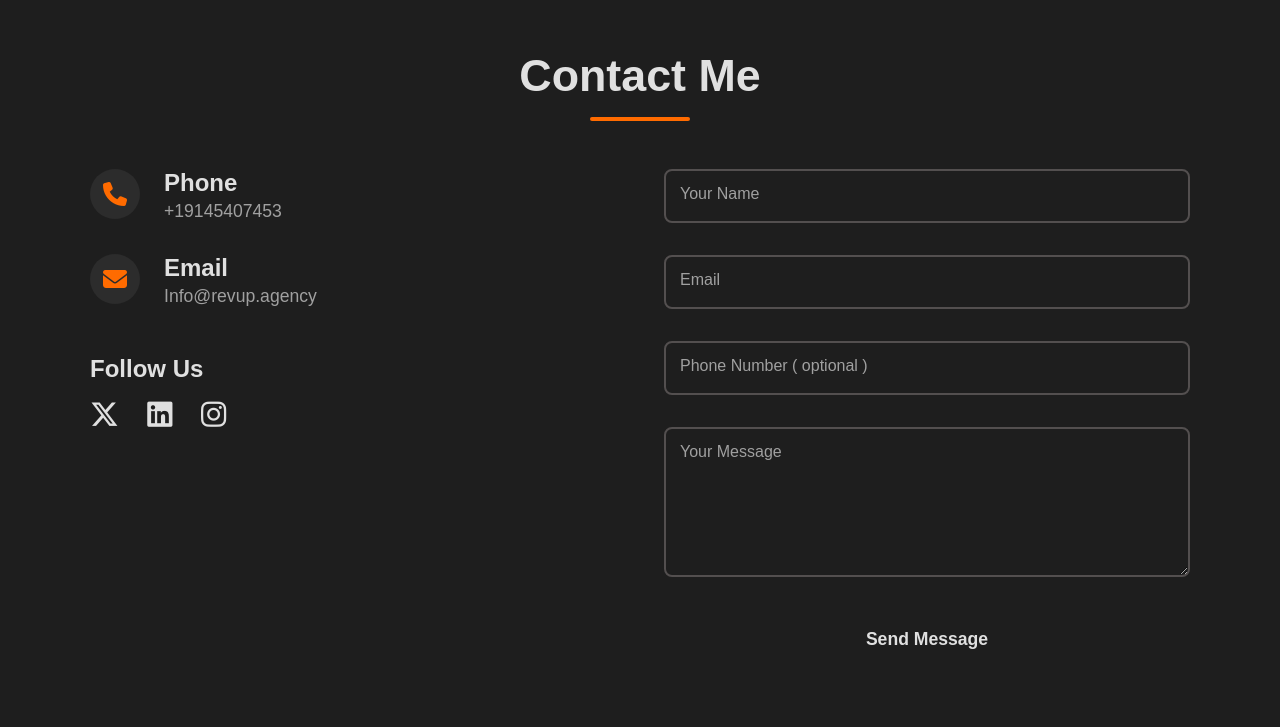
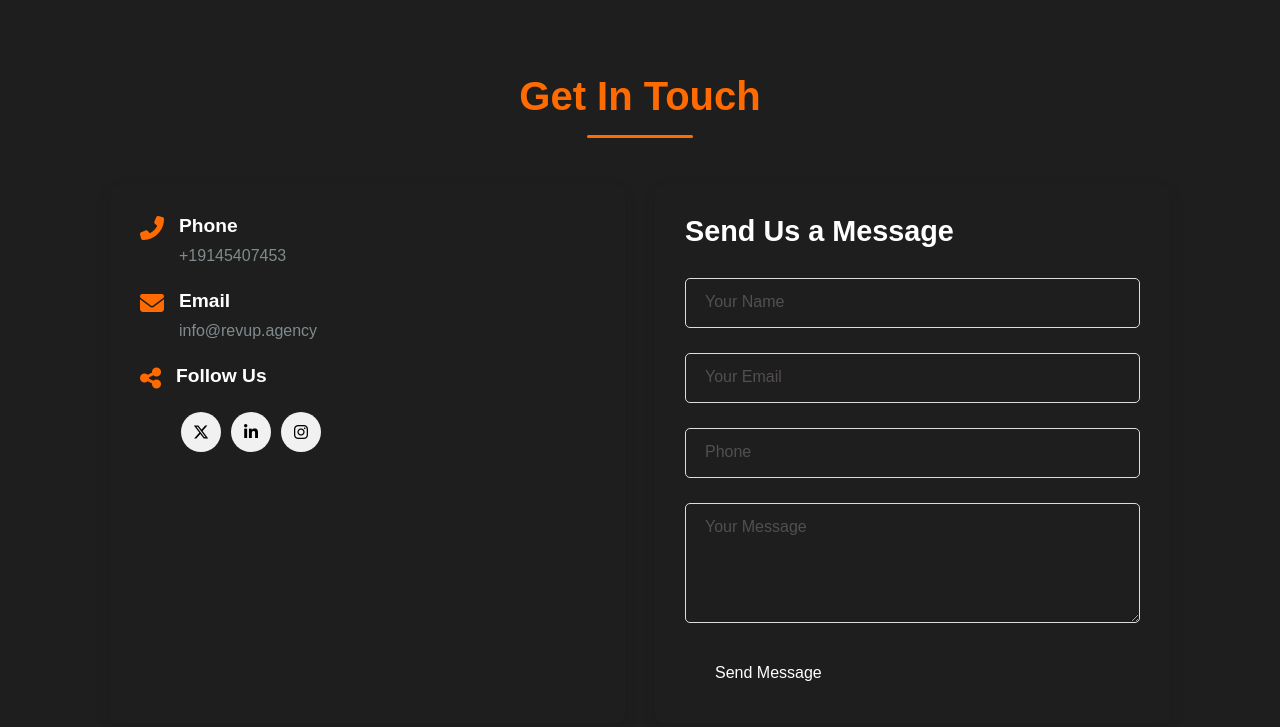
Before and after one commit to bilalmunir2626/RevUp, a plain HTML site: page index.html in a window 1280 px wide. Shown: the part 4579-5306 px from the top of the page. Drawn offline with Linux system fonts and the light colour scheme.

Commit message:
Add files via upload

```diff
--- a/index.html
+++ b/index.html
@@ -11,6 +11,11 @@
     <link rel="stylesheet" href="style.css">
     <link rel="stylesheet" href="utils.css">
     <link rel="stylesheet" href="https://cdnjs.cloudflare.com/ajax/libs/font-awesome/6.5.1/css/all.min.css">
+
+    <link rel="apple-touch-icon" sizes="180x180" href="image/apple-touch-icon.png">
+<link rel="icon" type="image/png" sizes="32x32" href="images/favicon-32x32.png">
+<link rel="icon" type="image/png" sizes="16x16" href="images/favicon-16x16.png">
+<link rel="manifest" href="/site.webmanifest">
 </head>
 
 <body>
@@ -405,72 +410,79 @@
                 </div>
             </section>
             <!-- contact section starts from here  -->
-             <section id="contact" class="contact">
-        <div class="container">
-            <div class="section-header">
-                <h2>Contact Me</h2>
-                <div class="underline"></div>
-            </div>
-            <div class="contact-content" >
-                <div class="contact-info">
-                    <div class="contact-item">
-                        <div class="contact-icon">
-                            <i class="fas fa-phone"></i>
-                        </div>
-                        <div class="contact-text">
-                            <h3>Phone</h3>
-                            <p>+19145407453</p>
+        <section id="contact" class="contact-section">
+        <h2 class="section-title underline reveal">Get In Touch</h2>
 
-                        </div>
+        <div class="contact-container">
+            <!-- Contact Information Container -->
+            <div class="contact-info reveal">
+
+                <div class="info-item">
+                    <div class="info-icon">
+                        <i class="fas fa-phone-alt"></i>
                     </div>
-                    <div class="contact-item">
-                        <div class="contact-icon">
-                            <i class="fas fa-envelope"></i>
-                        </div>
-                        <div class="contact-text">
-                            <h3>Email</h3>
-                            <p>Info@revup.agency</p>
-                        </div>
+                    <div class="info-content">
+                        <h4>Phone</h4>
+                        <p>+19145407453</p>
                     </div>
+                </div>
 
-                    <div class="contact-social">
-                        <h3>Follow Us</h3>
+                <div class="info-item">
+                    <div class="info-icon">
+                        <i class="fas fa-envelope"></i>
+                    </div>
+                    <div class="info-content">
+                        <h4>Email</h4>
+                        <a href="mailto:your.email@example.com">info@revup.agency</a>
+                    </div>
+                </div>
+
+                <div class="info-item">
+                    <div class="info-icon">
+                        <i class="fas fa-share-alt"></i>
+                    </div>
+                    <div class="info-content">
+                        <h4>Follow Us</h4>
                         <div class="social-links">
-                            <a href="https://x.com/revup_agency" aria-label="Twitter" target="Twitter"><i
-                                    class="fab fa-x-twitter"></i></a>
-                            <a href="https://www.linkedin.com/company/revup-dot-agency/" aria-label="LinkedIn"
-                                target="_blank"><i class="fab fa-linkedin"></i></a>
-                            <a href="https://www.instagram.com/revup.dot.agency?igsh=MXEyeHR2NWRnd3Z1Mg%3D%3D&utm_source=qr" aria-label="Instagram"
-                                target="_blank"><i class="fab fa-instagram"></i></a>
+                            <a href="https://x.com/usmanmunirum?s=21" aria-label="Twitter" target="_blank"><i class="fab fa-x-twitter"></i></a>
+                            <a href="https://www.linkedin.com/company/revup-dot-agency/" aria-label="LinkedIn" target="_blank"><i class="fab fa-linkedin-in"></i></a>
+                            <a href="https://www.instagram.com/revup.dot.agency?igsh=MXEyeHR2NWRnd3Z1Mg%3D%3D&utm_source=qr" aria-label="Instagram" target="_blank"><i class="fab fa-instagram"></i></a>
                         </div>
                     </div>
                 </div>
-                <form action="https://formsubmit.co/usman.revup@gmail.com" method="POST" class="modern-form">
+            </div>
+
+            <!-- Contact Form Container -->
+            <div class="contact-form reveal">
+                <h3>Send Us a Message</h3>
+                <form action="https://formsubmit.co/usman.revup@gmail.com" method="POST">
+                    <!-- Add your actual email in the form action above -->
+
 
                     <div class="form-group">
-                        <input type="text" id="name" name="name" class="form-control" placeholder=" " required>
-                        <label for="name">Your Name</label>
+                        <input type="text" name="name" class="form-control" placeholder=" " required>
+                        <label class="form-label">Your Name</label>
                     </div>
 
                     <div class="form-group">
-                        <input type="email" id="email" name="email" class="form-control" placeholder=" " required>
-                        <label for="email">Email</label>
+                        <input type="email" name="email" class="form-control" placeholder=" " required>
+                        <label class="form-label">Your Email</label>
                     </div>
 
                     <div class="form-group">
-                        <input type="tel" id="phone" name="phone" class="form-control" placeholder=" ">
-                        <label for="phone">Phone Number ( optional ) </label>
+                        <input type="tel" name="phone" class="form-control" placeholder=" ">
+                        <label class="form-label">Phone</label>
                     </div>
 
                     <div class="form-group">
-                        <textarea id="message" name="message" class="form-control" placeholder=" " required></textarea>
-                        <label for="message">Your Message</label>
+                        <textarea name="message" class="form-control" placeholder=" " required></textarea>
+                        <label class="form-label">Your Message</label>
                     </div>
 
                     <button type="submit" class="submit-btn">Send Message</button>
-
                 </form>
             </div>
+        </div>
     </section>
         </main>
         <!-- START: Simplified Modern Footer -->
--- a/style.css
+++ b/style.css
@@ -823,182 +823,172 @@ img {
     border: 0;
 }
 /* --- Contact Section Styling --- */
-#contact {
-    background-color: var(--background-main);
-    padding: 6rem 1.5rem;
-    color: var(--text-body);
+.contact-section {
+            max-width: 1200px;
+            margin: 50px auto;
+            padding: 70px;
         }
 
-/* Reusable header style for sections */
-.section-header {
+        /* .section-title {
             text-align: center;
-    margin-bottom: 3rem;
+            margin-bottom: 40px;
+            font-size: 2.5rem;
+            color: #2c3e50;
+        } */
+
+        .contact-container {
+            display: flex;
+            flex-wrap: wrap;
+            gap: 30px;
+            justify-content: center;
         }
 
-.section-header h2 {
-    font-size: 2.8rem;
-    font-weight: 700;
-    margin-bottom: 1rem;
+        .contact-info, .contact-form {
+            flex: 1;
+            min-width: 300px;
+            background: var(--background-main);
+            padding: 30px;
+            border-radius: 10px;
+            box-shadow: 0 5px 15px rgba(0, 0, 0, 0.1);
         }
 
-.section-header .underline {
-    height: 4px;
-    width: 100px;
-    background-color: var(--primary-accent);
-    margin: 0 auto;
-    border-radius: 2px;
+        .contact-info h3, .contact-form h3 {
+            font-size: 1.8rem;
+            margin-bottom: 20px;
+            color: white;
+            position: relative;
+            padding-bottom: 10px;
         }
 
-/* Main layout for contact info + form */
-.contact-content {
-    display: flex; /* Side-by-side on desktop */
-    gap: 3rem;
-    max-width: 1200px;
-    margin: 0 auto;
+        /* .contact-info h3::after, .contact-form h3::after {
+            content: '';
+            position: absolute;
+            left: 0;
+            bottom: 0;
+            width: 50px;
+            height: 3px;
+            background: #3498db;
+        } */
+
+        .info-item {
+            display: flex;
+            align-items: flex-start;
+            margin-bottom: 25px;
+            margin-right: 20px;
         }
 
-.contact-info, .modern-form {
-    flex: 1; /* Each takes up half the space */
-    min-width: 0; /* Prevents flexbox overflow issues */
+        .info-icon {
+            font-size: 1.5rem;
+            color: var(--primary-accent);
+            margin-right: 15px;
         }
 
-/* --- Left Side: Contact Info --- */
-.contact-info {
-    display: flex;
-    flex-direction: column;
-    gap: 2rem;
+        .info-content h4 {
+            font-size: 1.2rem;
+            margin-bottom: 10px;
+            color: white;
         }
 
-.contact-item {
-    display: flex;
-    align-items: flex-start; /* Align to the top for potentially long text */
-    gap: 1.5rem;
+        .info-content p, .info-content a {
+            color: #7f8c8d;
+            text-decoration: none;
+            transition: color 0.3s;
         }
 
-.contact-icon {
-    font-size: 1.5rem;
-    color: var(--primary-accent);
-    background-color: #2c2c2c;
-    width: 50px;
-    height: 50px;
-    border-radius: 50%;
+        .social-links {
             display: flex;
-    justify-content: center;
-    align-items: center;
-    flex-shrink: 0; /* Prevents icon from shrinking */
-}
-
-.contact-text h3 {
-    font-size: 1.5rem;
-    margin-bottom: 0.25rem;
-}
-
-.contact-text p {
-    font-size: 1.1rem;
-    color: #a0a0a0;
-    word-break: break-all; /* Prevents long emails from overflowing */
-}
-
-/* Social media icons */
-.contact-social {
-    margin-top: 1rem;
-}
-
-.contact-social h3 {
-    font-size: 1.5rem;
-    margin-bottom: 1rem;
+            margin-top: 20px;
         }
 
         .social-links a {
-    color: var(--text-body);
-    font-size: 1.8rem;
-    margin-right: 1.5rem;
-    transition: color 0.3s ease, transform 0.3s ease;
-    display: inline-block;
+            display: flex;
+            align-items: center;
+            justify-content: center;
+            width: 40px;
+            height: 40px;
+            background: #f1f1f1;
+            border-radius: 50%;
+            margin: 5px;
+            color: black;
+            transition: all 0.3s;
         }
 
         .social-links a:hover {
-    color: var(--primary-accent);
-    transform: translateY(-3px);
+            background: var(--primary-accent);
+            color: white;
         }
 
-/* --- Right Side: Modern Form --- */
+        /* Floating Label Form Styles (Pure CSS) */
         .form-group {
             position: relative;
-    margin-bottom: 2rem;
+            margin-bottom: 25px;
         }
 
         .form-control {
             width: 100%;
-    padding: 1rem;
-    background-color: var(--background-main);
-    border: 2px solid var(--dots-border);
-    border-radius: 8px;
-    color: var(--text-body);
+            padding: 15px;
+            border: 1px solid #ddd;
+            border-radius: 5px;
             font-size: 1rem;
-    transition: border-color 0.3s ease;
+            transition: all 0.3s;
+            background: transparent;
+            color: white;
         }
 
         .form-control:focus {
             outline: none;
-    border-color: var(--primary-accent);
-}
-
-/* Floating label styles */
-.form-group label {
-    position: absolute;
-    top: 1rem;
-    left: 1rem;
-    color: #a0a0a0;
-    pointer-events: none;
-    transition: all 0.3s ease;
-}
-
-.form-control:focus + label,
-.form-control:not(:placeholder-shown) + label {
-    top: -0.75rem;
-    left: 0.75rem;
-    font-size: 0.85rem;
-    color: var(--primary-accent);
-    background-color: var(--background-main);
-    padding: 0 0.25rem;
+            border-color: var(--base-dot-color);
         }
 
         textarea.form-control {
-    min-height: 150px;
             resize: vertical;
+            min-height: 120px;
         }
 
-/* Submit button styling */
+        .form-label {
+            position: absolute;
+            left: 15px;
+            top: 15px;
+            color: var(--dots-border);
+            transition: all 0.3s;
+            pointer-events: none;
+            background: var(--background-main);
+            padding: 0 5px;
+        }
+
+        /* Floating label effect - Pure CSS only */
+        .form-control:focus + .form-label,
+        .form-control:not(:placeholder-shown) + .form-label {
+            top: -10px;
+            left: 10px;
+            font-size: 0.8rem;
+            color: white;
+            background: var(--background-main);
+        }
+
         .submit-btn {
-    width: 40%;
-    padding: 1rem;
-    font-size: 1.1rem;
-    font-weight: 600;
-    color: var(--text-body);
-    background-color:transparent;
+            background: transparent;
+            color: white;
             border: none;
-    border-radius: 8px;
+            padding: 12px 30px;
+            border-radius: 20px;
             cursor: pointer;
-    transition: background-color 0.3s ease-in-out;
-    margin: auto;
-    display: block;
+            font-size: 1rem;
+            transition: background 0.3s ease-in-out;
         }
 
         .submit-btn:hover {
-    background-color: var(--primary-accent);
-    color: black;
+            background: var(--primary-accent);
         }
 
-/* --- Responsive Design --- */
-@media (max-width: 800px) {
-    .contact-content {
-        flex-direction: column; /* Stacks info and form on top of each other */
+        /* Responsive Adjustments */
+        @media (max-width: 768px) {
+            .contact-info, .contact-form {
+                flex: 100%;
             }
 
-    .submit-btn{
-        font-size: 0.8rem;
-        padding: 0.7rem;
+            .section-title {
+                font-size: 2rem;
             }
         }
 /* --- Simplified Modern Footer --- */
```
Lines whose indentation alone changed are shown as unchanged.
